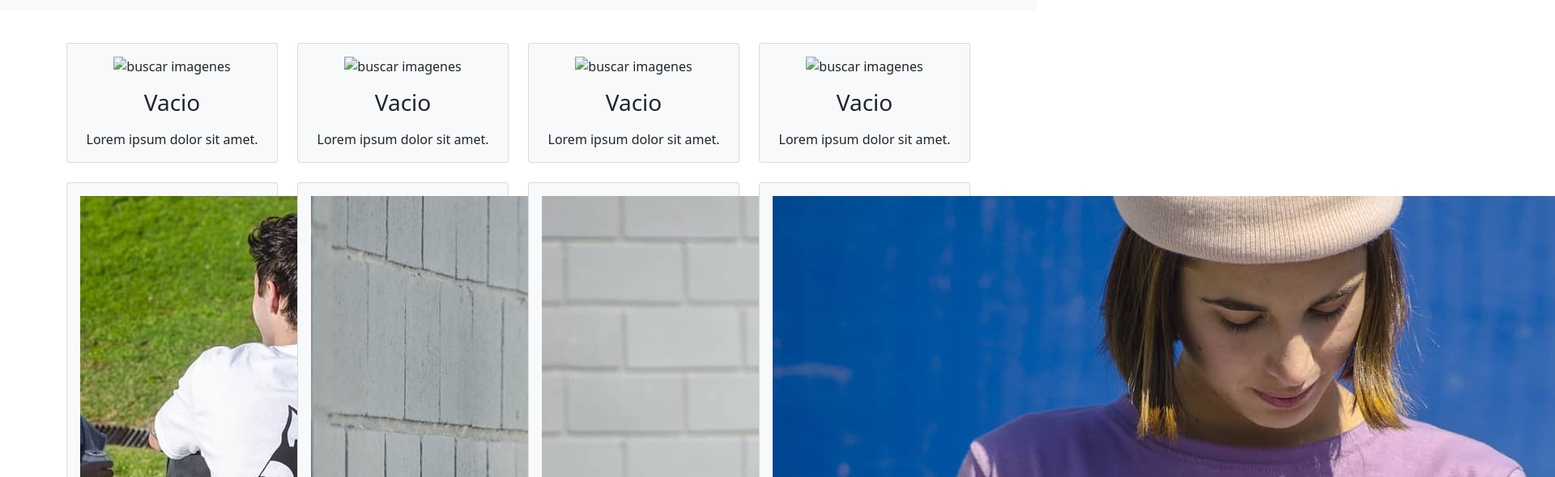
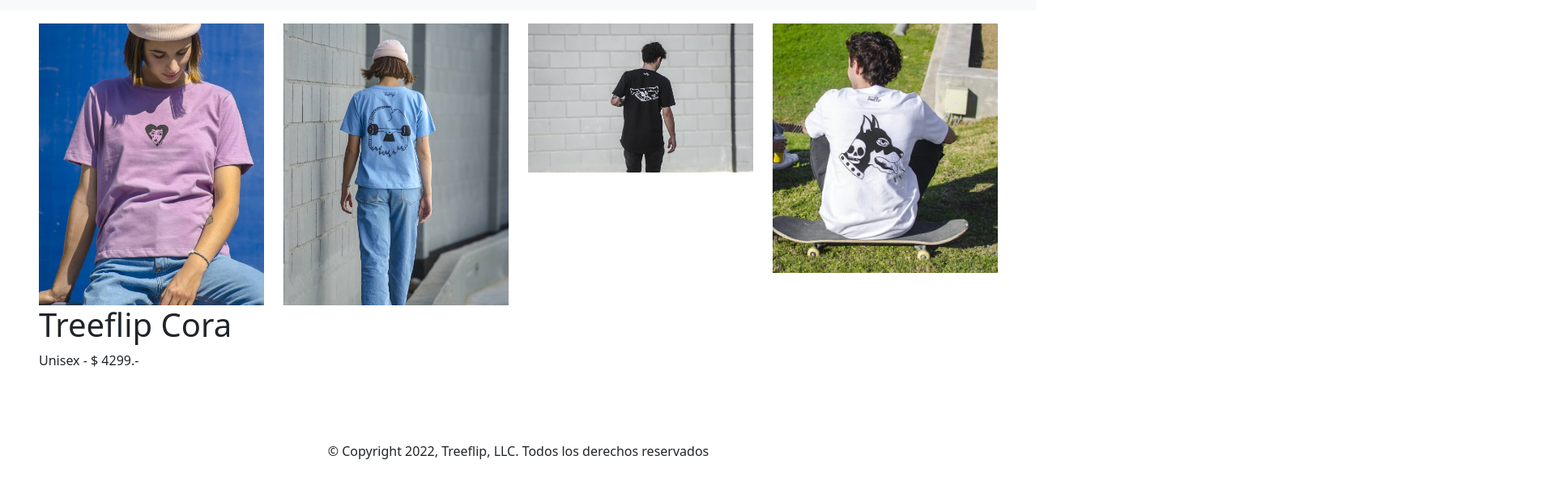
Before and after one commit to florferrer/treeflip-github2, a plain HTML site: page pages/E-shop.html in a window 1280 px wide. Shown: the part 147-736 px from the top of the page at 81% size, 1920 px wide, since content can reach past the window. Drawn offline with nearby package versions, Linux system fonts and the light colour scheme; files that its build step writes are made by us from their sources.

Commit message:
eshop remeras

```diff
--- a/pages/E-shop.html
+++ b/pages/E-shop.html
@@ -70,116 +70,51 @@
       </div>
     </nav>
 
+    <!--E-SHOP-->
 
-  <!--E-SHOP-->
-
-    <div class="container mt-5">
-        <div class="row g-4 mt-5">
-            <div class="col-md-6 col-lg-3">
-              <div class="card bg-light">
-                <div class="card-body text-center">
-                  <img
-                    src=" subir mas ropa"
-                    alt="buscar imagenes"
-                    class="mb-3"
-                  />
-                  <h3 class="card-title mb-3"> Vacio </h3>
-                  <p class="card-text">Lorem ipsum dolor sit amet.</p>
-                </div>
-              </div>
-            </div>
-            <div class="col-md-6 col-lg-3">
-              <div class="card bg-light">
-                <div class="card-body text-center">
-                  <img
-                    src="subir ropa"
-                    alt="buscar imagenes"
-                    class="mb-3"
-                  />
-                  <h3 class="card-title mb-3">Vacio</h3>
-                  <p class="card-text">Lorem ipsum dolor sit amet.</p>
-                </div>
-              </div>
-            </div>
-            <div class="col-md-6 col-lg-3">
-              <div class="card bg-light">
-                <div class="card-body text-center">
-                  <img
-                    src="subir ropa"
-                    alt="buscar imagenes"
-                    class="mb-3"
-                  />
-                  <h3 class="card-title mb-3">Vacio</h3>
-                  <p class="card-text">Lorem ipsum dolor sit amet.</p>
-                </div>
-              </div>
-            </div>
-            <div class="col-md-6 col-lg-3">
-              <div class="card bg-light">
-                <div class="card-body text-center">
-                  <img
-                    src="subir ropa"
-                    alt="buscar imagenes"
-                    class="mb-3"
-                  />
-                  <h3 class="card-title mb-3">Vacio</h3>
-                  <p class="card-text">Lorem ipsum dolor sit amet.</p>
-                </div>
-              </div>
-            </div>
-            <div class="col-md-6 col-lg-3">
-                <div class="card bg-light">
-                  <div class="card-body text-center">
-                    <img
-                      src="../img/REMERA BLANCA PERRO (2).jpg"
-                      alt="buscar imagenes"
-                      class="d-block mb-3"
-                    />
-                    <h3 class="card-title mb-3">Treeflip Dog</h3>
-                    <p class="card-text">- Unisex - $ 4299.-</p>
-                  </div>
-                </div>
-              </div>
-              <div class="col-md-6 col-lg-3">
-                <div class="card bg-light">
-                  <div class="card-body text-center">
-                    <img
-                      src="../img/REMERA CELESTE CAL (2).jpg"
-                      alt="buscar imagenes"
-                      class="mb-3"
-                    />
-                    <h3 class="card-title mb-3">Treeflip Skate</h3>
-                    <p class="card-text">- Unisex - $ 4299.-</p>
-                  </div>
-                </div>
-              </div>
-              <div class="col-md-6 col-lg-3">
-                <div class="card bg-light">
-                  <div class="card-body text-center">
-                    <img
-                      src="../img/REMERA NEGRA SKAT.jpg"
-                      alt="buscar imagenes"
-                      class="mb-3"
-                    />
-                    <h3 class="card-title mb-3">Treeflip Trucks</h3>
-                    <p class="card-text"> - Unisex - $ 4299.-</p>
-                  </div>
-                </div>
-              </div>
-              <div class="col-md-6 col-lg-3">
-                <div class="card bg-light">
-                  <div class="card-body text-center">
-                    <img
-                      src="../img/REMERA VIOLETA (2).jpg"
-                      alt="buscar imagenes"
-                      class="mb-3"
-                    />
-                    <h3 class="card-title mb-3">Treeflip Cora</h3>
-                    <p class="card-text">- Unisex - $ 4299.-</p>
-                  </div>
-                </div>
-              </div>
-    </div>
+    <main>
+      <section class="p-5">
+        <div
+          class="row d-flex justify-content-center animate__animated animate__fadeIn"
+        >
+          <div class="remeras--1 col-sm-12 col-md-4 col-lg-3">
+            <img
+              src="../img/REMERA VIOLETA (2).jpg"
+              width="420"
+              height="360"
+              class="remeras__photo img-fluid"
+            />
+            <h1>Treeflip Cora</h1>
+            <p>Unisex - $ 4299.-</p>
+          </div>
+          <div class="remeras--1 col-sm-12 col-md-4 col-lg-3">
+            <img
+              src="../img/REMERA CELESTE CAL (2).jpg"
+              width="420"
+              height="360"
+              class="remeras__photo img-fluid"
+            />
+            <h1></h1>
+          </div>
+          <div class="remeras--1 col-sm-12 col-md-4 col-lg-3">
+            <img
+              src="../img/REMERA NEGRA SKAT.jpg"
+              width="420"
+              height="360"
+              class="remeras__photo img-fluid"
+            />
+          </div>
+          <div class="remeras--1 col-sm-12 col-md-4 col-lg-3">
+            <img
+              src="../img/REMERA BLANCA PERRO (2).jpg"
+              width="420"
+              height="360"
+              class="remeras__photo img-fluid"
+            />
+          </div>
+        </div>
+      </section>
+    </main>
 
     <!--BOOTSTRAP JS-->
     <script
```
